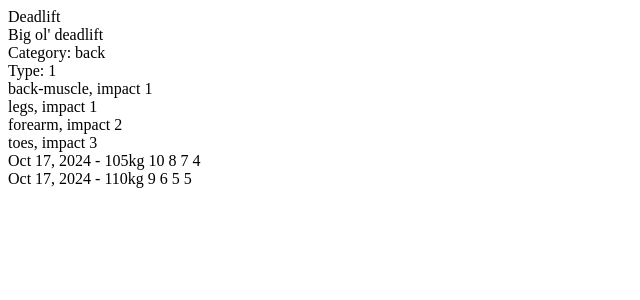
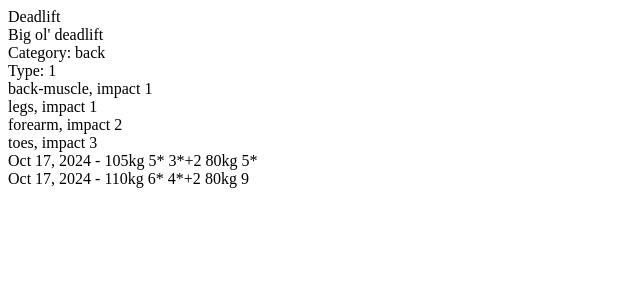
Before and after one commit to ewancoder/overlab, an Angular app in the folder frontend/: page /workout/1/1 in a window 1280 px wide. Both pictures are taken after a click on the button "Start". Shown: the top 300 px of the page, without its empty margins (0-640 px from the left). Built offline with nearby package versions, Linux system fonts and the light colour scheme.

Commit message:
Improve model for sets/reps history

```diff
--- a/frontend/src/app/do-excercise/do-excercise.component.html
+++ b/frontend/src/app/do-excercise/do-excercise.component.html
@@ -9,8 +9,8 @@
   @for (progress of excercise.progressHistory; track $index) {
     <div>
       {{ progress.date | date }} - {{ progress.weight }}kg
-      @for (rep of progress.reps; track $index) {
-        {{ rep }}
+      @for (set of progress.sets; track $index) {
+        {{ set.weight ? set.weight + 'kg' : '' }} {{ set.reps }}
       }
     </div>
   }
--- a/frontend/src/app/models.ts
+++ b/frontend/src/app/models.ts
@@ -36,7 +36,13 @@ export interface MuscleGroupType {
 export interface ExcerciseProgress {
     date: Date;
     weight: number;
-    reps: number[];
+    sets: Set[];
+}
+
+export interface Set {
+    weight?: number; // Overrides the weight set for the ExcerciseProgress.
+    reps: string /* A pattern of reps: 5 means 5 lifts, 5* means 10 lifts with every 2nd one as partial, 5+3 means 5 regular lifts and 3 partial. */;
+    // TODO: Alternative pattern: 20kg5+3, means 20kg overrides the weight set for the set, 5+3 is like above.
 }
 
 export interface Workout {
--- a/frontend/src/app/workout.service.ts
+++ b/frontend/src/app/workout.service.ts
@@ -58,8 +58,8 @@ export class WorkoutService {
                 { typeId: 'toes', impact: MuscleGroupImpact.Minimal }
             ],
             progressHistory: [
-                { date: new Date(), reps: [10, 8, 7, 4], weight: 105 },
-                { date: new Date(), reps: [9, 6, 5, 5], weight: 110 }
+                { date: new Date(), weight: 105, sets: [{ reps: '5*' }, { reps: '3*+2' }, { weight: 80, reps: '5*' }] },
+                { date: new Date(), weight: 110, sets: [{ reps: '6*' }, { reps: '4*+2' }, { weight: 80, reps: '9' }] }
             ],
             type: ExcerciseType.BigCompound
         };
```
